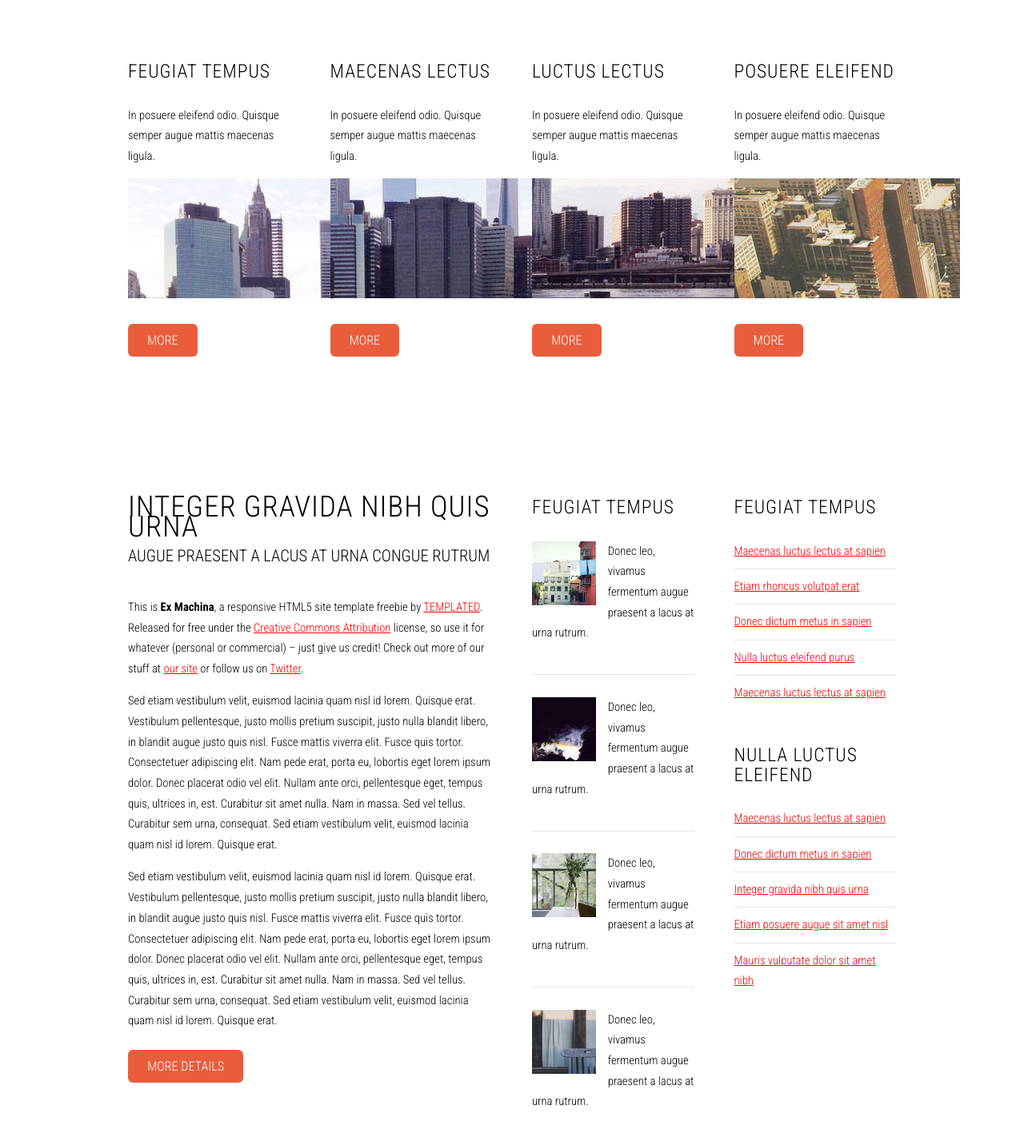
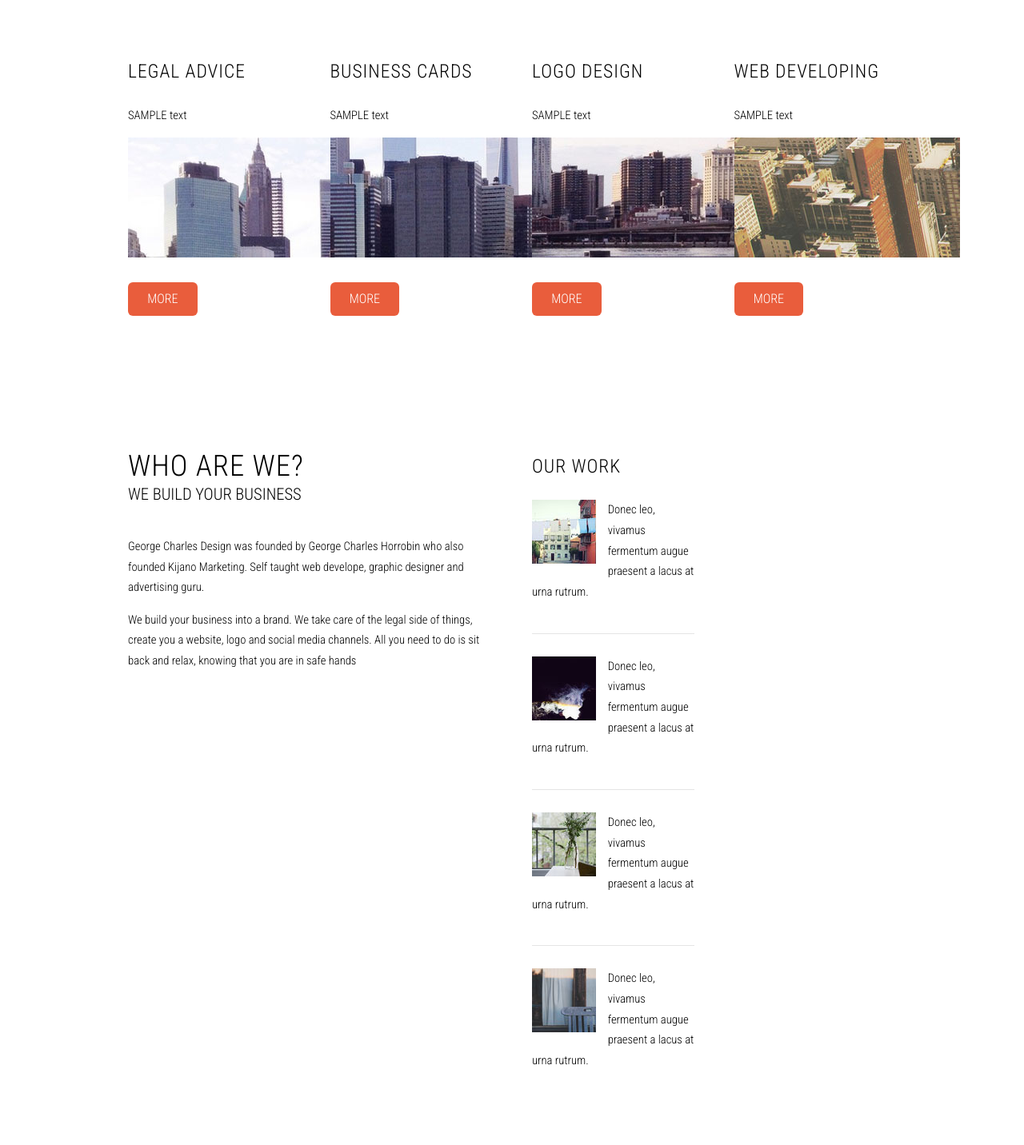
Before and after one commit to georgecharles/gch, a plain HTML site: page index.html in a window 1280 px wide. Shown: the part 480-1912 px from the top of the page at 80% size. Drawn offline with nearby package versions, Linux system fonts and the light colour scheme.

Commit message:
updated index

```diff
--- a/index.html
+++ b/index.html
@@ -10,7 +10,7 @@
 		<meta http-equiv="content-type" content="text/html; charset=utf-8" />
 		<meta name="description" content="" />
 		<meta name="keywords" content="" />
-		<link href='http://fonts.googleapis.com/css?family=Roboto+Condensed:700italic,400,300,700' rel='stylesheet' type='text/css'>
+		<link href="http://fonts.googleapis.com/css?family=Roboto+Condensed:700italic,400,300,700" rel="stylesheet" type="text/css">
 		<!--[if lte IE 8]><script src="js/html5shiv.js"></script><![endif]-->
 		<script src="http://ajax.googleapis.com/ajax/libs/jquery/1.11.0/jquery.min.js"></script>
 		<script src="js/skel.min.js"></script>
@@ -32,7 +32,7 @@
 
 				<!-- Logo -->
 					<div id="logo">
-						<h1><a href="#">Ex Machina</a></h1>
+						<h1><a href="#">GEORGE HORROBIN</a></h1>
 					</div>
 
 				<!-- Nav -->
@@ -65,9 +65,9 @@
 					<div class="3u">
 						<section>
 							<header>
-								<h2>Feugiat Tempus</h2>
+								<h2>LEGAL ADVICE</h2>
 							</header>
-							<p class="subtitle">In posuere eleifend odio. Quisque semper augue mattis maecenas ligula.</p>
+							<p class="subtitle">SAMPLE text</p>
 							<p><a href="#"><img src="images/pics13.jpg" alt=""></a></p>
 							<a href="#" class="button">More</a>
 						</section>
@@ -75,9 +75,9 @@
 					<div class="3u">
 						<section>
 							<header>
-								<h2>Maecenas lectus</h2>
+								<h2>BUSINESS CARDS</h2>
 							</header>
-							<p class="subtitle">In posuere eleifend odio. Quisque semper augue mattis maecenas ligula.</p>
+							<p class="subtitle">SAMPLE text</p>
 							<p><a href="#"><img src="images/pics14.jpg" alt=""></a></p>
 							<a href="#" class="button">More</a>
 						</section>
@@ -85,19 +85,19 @@
 					<div class="3u">
 						<section>
 							<header>
-								<h2>Luctus lectus</h2>
+								<h2>LOGO DESIGN</h2>
 							</header>
-							<p class="subtitle">In posuere eleifend odio. Quisque semper augue mattis maecenas ligula.</p>
-							<p><a href="#"><img src="images/pics15.jpg" alt=""></a></p>
+						  <p class="subtitle">SAMPLE text</p>
+<p><a href="#"><img src="images/pics15.jpg" alt=""></a></p>
 							<a href="#" class="button">More</a>
 						</section>
 					</div>
 					<div class="3u">
 						<section>
 							<header>
-								<h2>Posuere eleifend</h2>
+								<h2>WEB DEVELOPING</h2>
 							</header>
-							<p class="subtitle">In posuere eleifend odio. Quisque semper augue mattis maecenas ligula.</p>
+							<p class="subtitle">SAMPLE text</p>
 							<p><a href="#"><img src="images/pics16.jpg" alt=""></a></p>
 							<a href="#" class="button">More</a>
 						</section>
@@ -112,19 +112,17 @@
 					<div class="6u">
 						<section>
 							<header>
-								<h2>Integer gravida nibh quis urna</h2>
-								<span class="byline">Augue praesent a lacus at urna congue rutrum</span>
+								<h2>Who are we?</h2>
+								<span class="byline">We build your business</span>
 							</header>
-							<p>This is <strong>Ex Machina</strong>, a responsive HTML5 site template freebie by <a href="http://templated.co">TEMPLATED</a>. Released for free under the <a href="http://templated.co/license">Creative Commons Attribution</a> license, so use it for whatever (personal or commercial) &ndash; just give us credit! Check out more of our stuff at <a href="http://templated.co">our site</a> or follow us on <a href="http://twitter.com/templatedco">Twitter</a>.</p>
-							<p>Sed etiam vestibulum velit, euismod lacinia quam nisl id lorem. Quisque erat. Vestibulum pellentesque, justo mollis pretium suscipit, justo nulla blandit libero, in blandit augue justo quis nisl. Fusce mattis viverra elit. Fusce quis tortor. Consectetuer adipiscing elit. Nam pede erat, porta eu, lobortis eget lorem ipsum dolor. Donec placerat odio vel elit. Nullam ante orci, pellentesque eget, tempus quis, ultrices in, est. Curabitur sit amet nulla. Nam in massa. Sed vel tellus. Curabitur sem urna, consequat. Sed etiam vestibulum velit, euismod lacinia quam nisl id lorem. Quisque erat.</p>
-							<p>Sed etiam vestibulum velit, euismod lacinia quam nisl id lorem. Quisque erat. Vestibulum pellentesque, justo mollis pretium suscipit, justo nulla blandit libero, in blandit augue justo quis nisl. Fusce mattis viverra elit. Fusce quis tortor. Consectetuer adipiscing elit. Nam pede erat, porta eu, lobortis eget lorem ipsum dolor. Donec placerat odio vel elit. Nullam ante orci, pellentesque eget, tempus quis, ultrices in, est. Curabitur sit amet nulla. Nam in massa. Sed vel tellus. Curabitur sem urna, consequat. Sed etiam vestibulum velit, euismod lacinia quam nisl id lorem. Quisque erat.</p>
-							<a href="#" class="button">More Details</a>
+							<p>George Charles Design was founded by George Charles Horrobin who also founded Kijano Marketing. Self taught web develope, graphic designer and advertising guru.&nbsp; &nbsp; &nbsp; &nbsp; &nbsp;&nbsp;</p>
+							<p>We build your business into a brand. We take care of the legal side of things, create you a website, logo and social media channels. All you need to do is sit back and relax, knowing that you are in safe hands&nbsp; &nbsp; &nbsp; &nbsp; &nbsp; &nbsp;</p>
 						</section>
 					</div>
 					<div class="3u">
 						<section class="sidebar">
 							<header>
-								<h2>Feugiat Tempus</h2>
+								<h2>OUR WORK</h2>
 							</header>
 							<ul class="style2">
 								<li>
@@ -143,32 +141,6 @@
 									<a href="#"><img src="images/pics10.jpg" alt=""></a>
 									<p>Donec leo, vivamus fermentum augue praesent a lacus at urna rutrum.</p>
 								</li>
-							</ul>
-						</section>
-					</div>
-					<div class="3u">
-						<section class="sidebar">
-							<header>
-								<h2>Feugiat Tempus</h2>
-							</header>
-							<ul class="style1">
-								<li><a href="#">Maecenas luctus lectus at sapien</a></li>
-								<li><a href="#">Etiam rhoncus volutpat erat</a></li>
-								<li><a href="#">Donec dictum metus in sapien</a></li>
-								<li><a href="#">Nulla luctus eleifend purus</a></li>
-								<li><a href="#">Maecenas luctus lectus at sapien</a></li>
-							</ul>
-						</section>
-						<section class="sidebar">
-							<header>
-								<h2>Nulla luctus eleifend</h2>
-							</header>
-							<ul class="style1">
-								<li><a href="#">Maecenas luctus lectus at sapien</a></li>
-								<li><a href="#">Donec dictum metus in sapien</a></li>
-								<li><a href="#">Integer gravida nibh quis urna</a></li>
-								<li><a href="#">Etiam posuere augue sit amet nisl</a></li>
-								<li><a href="#">Mauris vulputate dolor sit amet nibh</a></li>
 							</ul>
 						</section>
 					</div>
```
